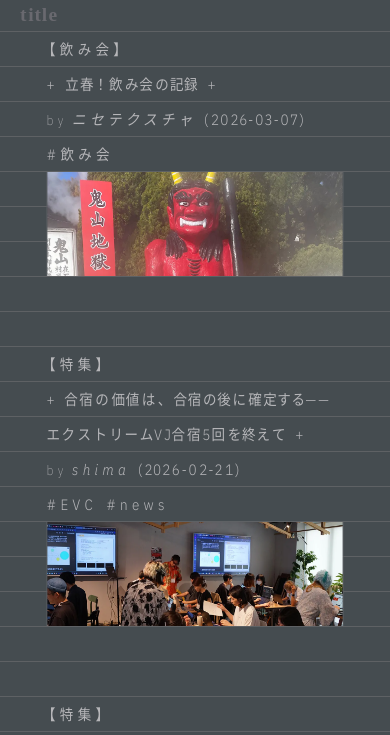
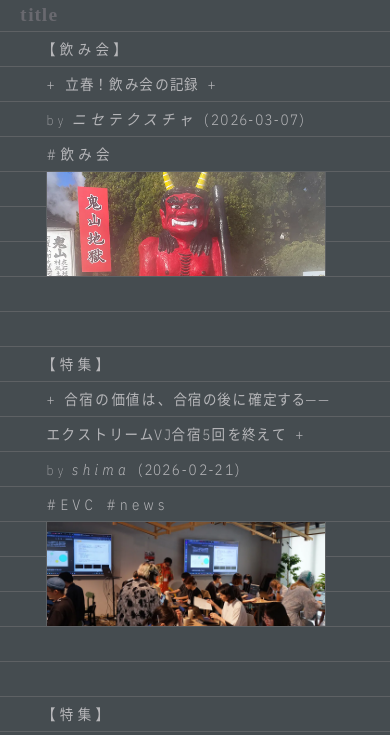
Before and after one commit to abbbbbbbbboe/nisetexture-website, a plain HTML site: page blog/index.html in a window 390 px wide. Shown: the part 110-845 px from the top of the page. Drawn offline with Linux system fonts and the light colour scheme; a web font is replaced by a local one.

Commit message:
blog_mobile版のリストのサムネのサイズを固定

```diff
--- a/blog/blog.js
+++ b/blog/blog.js
@@ -156,7 +156,7 @@ function buildList(posts) {
         if (samune === ""){
           mobileImg.innerHTML = `<img src="../blog_img/blog_thumbnail.webp" alt="thumbnail" height="104">`;
         } else {
-          mobileImg.innerHTML = `<img src="${samune}" alt="thumbnail" height="104">`;
+          mobileImg.innerHTML = `<img src="${samune}" alt="thumbnail" height="104" width="280">`;
         }
 
         const metaBlock = div.querySelector(".list-tag");
--- a/blog/blogstyle.css
+++ b/blog/blogstyle.css
@@ -1291,13 +1291,17 @@ p.footnote {
 
   .list-item {
     line-height: 35px;
-    margin-bottom: 70px;
+    margin-bottom: 35px;
     transform: scale(0.9, 1);
     letter-spacing: 0.3rem;
     padding-left: 0px;
     width: 100%;
   }
 
+  /* .list-meta {
+    transform: scale(0.9, 1);
+  } */
+
   .list-writer{
     height: 35px;
   }
@@ -1309,17 +1313,19 @@ p.footnote {
   display: inline;
 }
   .mobile-list-image {
-   height: 69px;
-
+   height: 104px;
+    width: 280px;
 
   }
 
   .mobile-list-image img {
     border-left: 1px solid var(--background-border-color);
     border-right: 1px solid var(--background-border-color);
-
-    width: 100%;
+    transform: scale(calc(10 / 9), 1);
+    /* width: 100%; */
+    width: 280px;
     object-fit: cover;
+    margin-left: 15px;
   }
 
   .list-item :hover {
```
